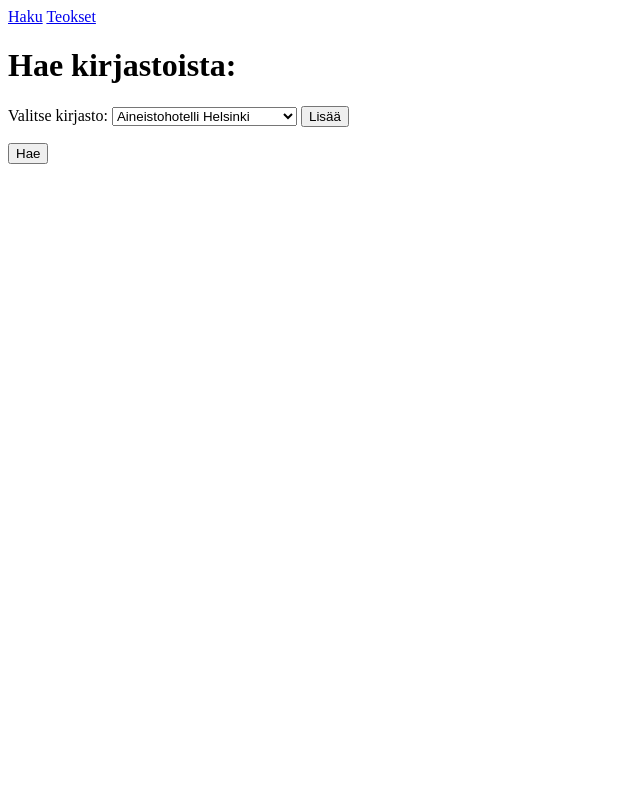
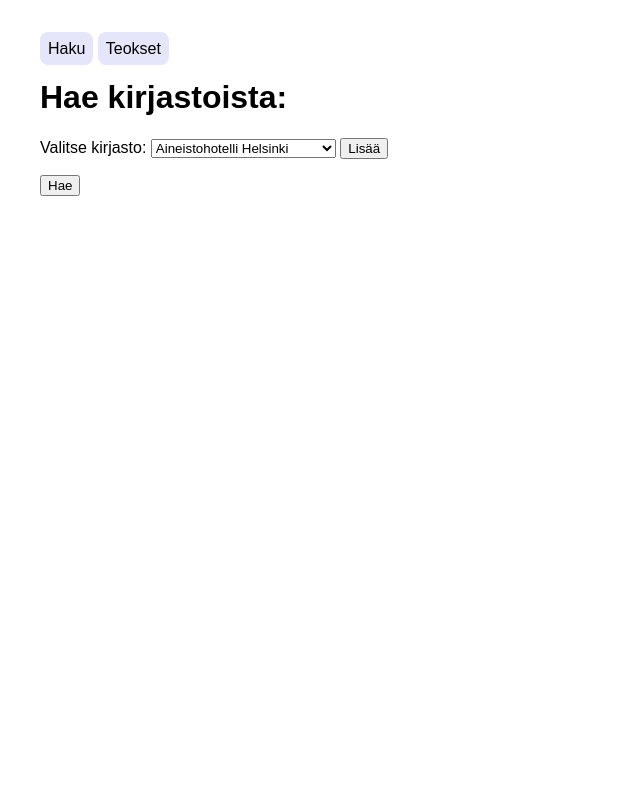
Before and after one commit to mizhonka/helmetcheck, a Flask app: page / in a window 1280 px wide. Shown: the whole page, without its empty margins (0-640 px from the left). Run offline with Flask 3, Linux system fonts and the light colour scheme.

Commit message:
ui design

```diff
--- a/static/main.css
+++ b/static/main.css
@@ -1,3 +1,26 @@
+body{
+    padding: 2em;
+    font-family:Arial, Helvetica, sans-serif;
+}
+
+li{
+    padding: .8em;
+}
+
+a{
+    background: lavender;
+    border-radius: .5em;
+    padding: .5em;
+    text-decoration: none;
+    color: black;
+}
+
+.overdrive{
+    background: none;
+    text-decoration: underline;
+    color: darkorchid;
+}
+
 .hidden{
     color: dimgray;
     display: inline;
--- a/templates/index.html
+++ b/templates/index.html
@@ -1,6 +1,6 @@
 <head>
     <title>Wear a Helmet</title>
-    <link rel="stylesheet" href="../static/main.css">
+    <link rel="stylesheet" href="/static/main.css">
 </head>
 <body>
     <a href="/">Haku</a>
@@ -98,9 +98,6 @@
         </select>
         <input type="submit" value="Lisää"><br>
     </form>
-    {%if invalid_name%}
-        <div class="error">Kirjaston nimi ei ole kelvollinen</div>
-    {%endif%}
     <form action="/search" method="POST">
         <input type="submit" value="Hae">
     </form>
--- a/templates/piece_edit.html
+++ b/templates/piece_edit.html
@@ -1,6 +1,6 @@
 <head>
     <title>Wear a Helmet</title>
-    <link rel="stylesheet" href="../static/main.css">
+    <link rel="stylesheet" href="/static/main.css">
 </head>
 <body>
     <a href="/">Haku</a>
@@ -27,7 +27,7 @@
     <ul>
         {%for link in piece_links%}
         <li>
-            <a href="{{link.link}}">{{link.link}}</a>
+            <a class="overdrive" href="{{link.link}}">{{link.link}}</a>
             <a href="/delete_link/{{piece.id}}/{{link.id}}">Poista</a>
         </li>
         {%endfor%}
--- a/templates/pieces.html
+++ b/templates/pieces.html
@@ -1,6 +1,6 @@
 <head>
     <title>Wear a Helmet</title>
-    <link rel="stylesheet" href="../static/main.css">
+    <link rel="stylesheet" href="/static/main.css">
 </head>
 <body>
     <a href="/">Haku</a>
--- a/templates/results.html
+++ b/templates/results.html
@@ -1,5 +1,6 @@
 <head>
     <title>Wear a Helmet</title>
+    <link rel="stylesheet" href="/static/main.css">
 </head>
 <body>
     <a href="/">Haku</a>
```
